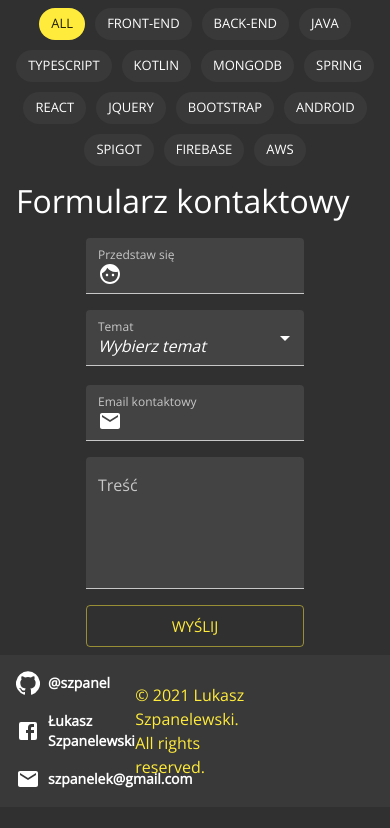
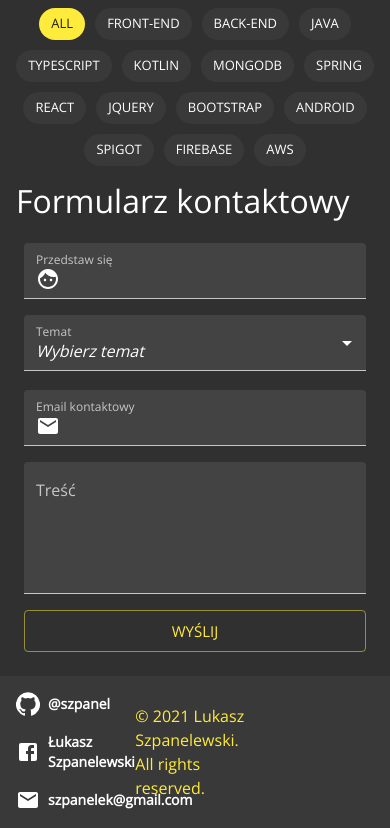
Before and after one commit to szpanel/szpanel-portfolio, a React (Create React App) app: page / in a window 390 px wide. Shown: the part 2238-3066 px from the top of the page. Before the commit the page ends 3045 px from the top, so only its background shows below. Built offline with nearby package versions, Linux system fonts and the light colour scheme.

Commit message:
:iphone: Contact responsive redesign

```diff
--- a/src/routes/Contact.tsx
+++ b/src/routes/Contact.tsx
@@ -62,7 +62,7 @@ const Contact = () => {
             <Typography variant="h3" gutterBottom>
                 Formularz kontaktowy
             </Typography>
-            <Box display="flex" justifyContent="center" alignItems="center">
+            <Box display="flex" justifyContent="center" alignItems="center" my={2}>
                 <Formik
                     validateOnChange
                     initialValues={initialValues}
@@ -76,7 +76,7 @@ const Contact = () => {
                        , handleBlur
                        , values
                    }) => (
-                    <Form style={{width: "60vw"}}>
+                    <Form style={{width: "100%"}}>
                         <Box p={1} width={1}>
                             <Field
                                 component={TextField}
```
